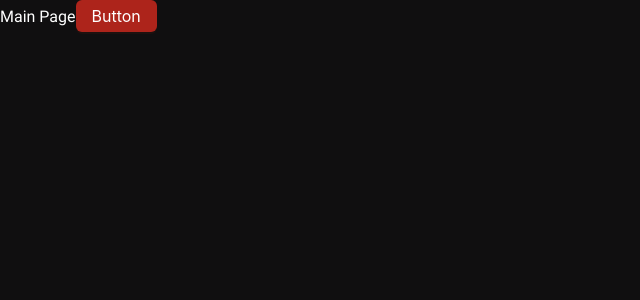
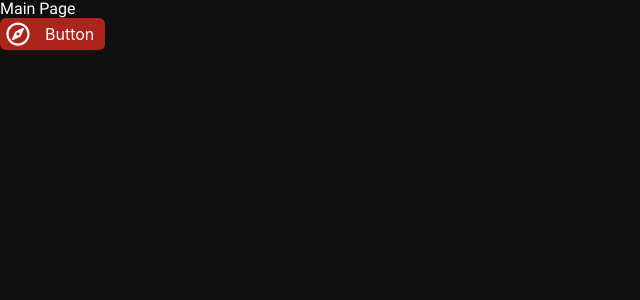
Before and after one commit to zeroqs/MovieMania, a React app: page / in a window 1280 px wide. Shown: the top 300 px of the page, without its empty margins (0-640 px from the left). Built offline with nearby package versions, Linux system fonts and the light colour scheme; the HTML template or start-up script is replaced by a standard one.

Commit message:
☄️ add base style to button ☄️

```diff
--- a/src/pages/MainPage/MainPage.tsx
+++ b/src/pages/MainPage/MainPage.tsx
@@ -1,10 +1,12 @@
+import { FaRegCompass } from 'react-icons/fa'
+
 import { Button } from '@/shared/ui'
 
 const MainPage = () => {
   return (
     <>
       Main Page
-      <Button>Button</Button>
+      <Button leftItem={<FaRegCompass size="24px" />}>Button</Button>
     </>
   )
 }
--- a/src/shared/ui/Button/Button.module.scss
+++ b/src/shared/ui/Button/Button.module.scss
@@ -0,0 +1,10 @@
+.root {
+  display: flex;
+  align-items: center;
+  gap: 15px;
+}
+
+.leftItem {
+  padding: 5px 10px 5px 5px;
+
+}
--- a/src/shared/ui/Button/Button.tsx
+++ b/src/shared/ui/Button/Button.tsx
@@ -1,5 +1,8 @@
 import { Button as AntButton, ButtonProps as AntButtonProps } from 'antd'
+import classNames from 'classnames'
 import { ReactNode } from 'react'
+
+import styles from './Button.module.scss'
 
 interface ButtonProps extends AntButtonProps {
   rightItem?: ReactNode
@@ -7,15 +10,22 @@ interface ButtonProps extends AntButtonProps {
 }
 
 export const Button = ({
+  className,
   leftItem,
   rightItem,
   children,
   type = 'primary',
   ...otherProps
 }: ButtonProps) => {
+  const classes = classNames(className, styles.root, {
+    [styles.leftItem]: leftItem,
+  })
+
   return (
-    <AntButton type={type} {...otherProps}>
+    <AntButton className={classes} type={type} {...otherProps}>
+      {leftItem}
       {children}
+      {rightItem}
     </AntButton>
   )
 }
```
